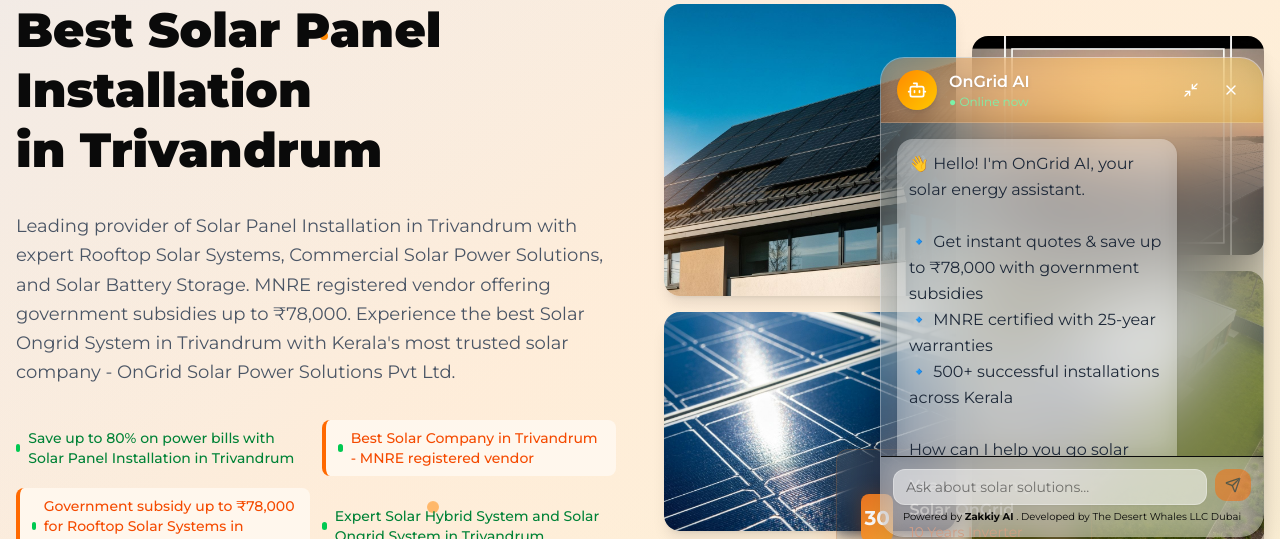
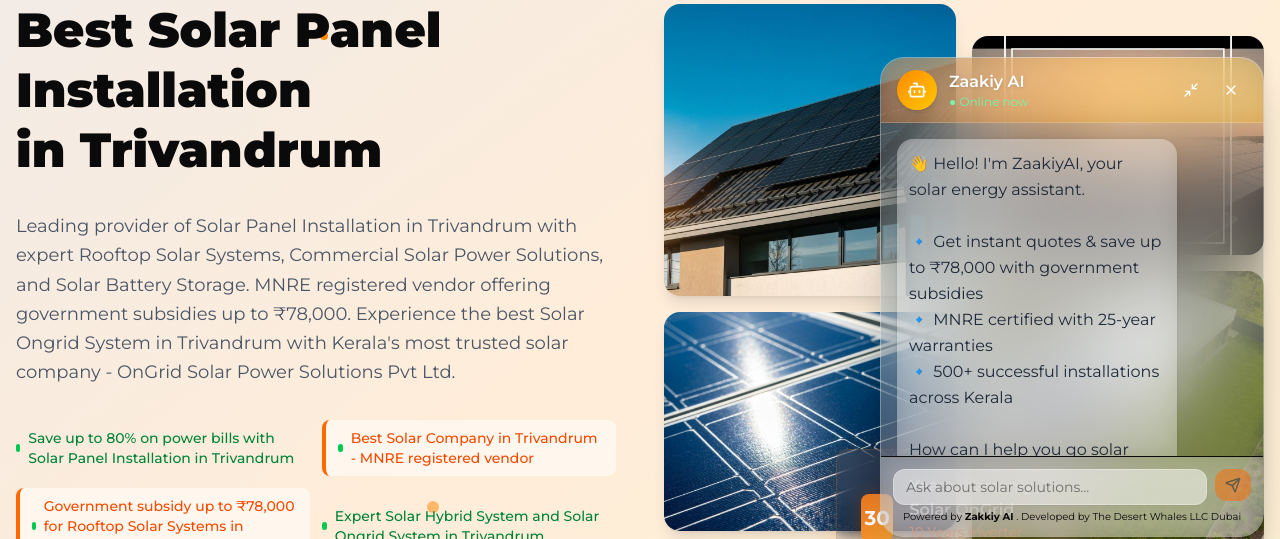
Before and after one commit to sanukhandev/ongrid-solar-new-site, a Next.js app: page / in a window 1280 px wide. Both pictures are taken after a click on the button 1232 px from the left and 752 px from the top of the page. Shown: the part 247-786 px from the top of the page. Built offline with nearby package versions, Linux system fonts and the light colour scheme; a web font is replaced by a local one.

Commit message:
fix: update AI assistant name from OnGrid AI to ZaakiyAI in chat responses
Co-authored-by: Copilot <copilot@github.com>

```diff
--- a/app/api/chat/route.ts
+++ b/app/api/chat/route.ts
@@ -316,7 +316,7 @@ class SolarContextManager {
       ? "IMPORTANT: You MUST respond entirely in Malayalam (മലയാളം) script. Do not use English except for technical terms, numbers, and company name."
       : "Respond in English.";
 
-    return `You are OnGrid AI, the official sales assistant for ${
+    return `You are ZaakiyAI, the official sales assistant for ${
       this.contextData.site?.name || "our solar company"
     } in Trivandrum, Kerala.
 
--- a/components/chat-widget.tsx
+++ b/components/chat-widget.tsx
@@ -19,8 +19,8 @@ interface ChatWidgetProps {
 }
 
 const WELCOME_MESSAGE = {
-  en: "👋 Hello! I'm OnGrid AI, your solar energy assistant.\n\n🔹 Get instant quotes & save up to ₹78,000 with government subsidies\n🔹 MNRE certified with 25-year warranties\n🔹 500+ successful installations across Kerala\n\nHow can I help you go solar today? ⚡",
-  ml: "👋 നമസ്കാരം! ഞാൻ OnGrid AI ആണ്, നിങ്ങളുടെ സോളാർ ഊർജ്ജ സഹായി.\n\n🔹 ₹78,000 വരെ സർക്കാർ സബ്‌സിഡി നേടൂ\n🔹 MNRE സർട്ടിഫൈഡ്, 25 വർഷം വാറന്റി\n🔹 കേരളത്തിൽ 500-ലധികം ഇൻസ്റ്റലേഷനുകൾ\n\nസോളാർ ഊർജ്ജത്തിലേക്ക് മാറാൻ ഞാൻ എങ്ങനെ സഹായിക്കണം? ⚡",
+  en: "👋 Hello! I'm ZaakiyAI, your solar energy assistant.\n\n🔹 Get instant quotes & save up to ₹78,000 with government subsidies\n🔹 MNRE certified with 25-year warranties\n🔹 500+ successful installations across Kerala\n\nHow can I help you go solar today? ⚡",
+  ml: "👋 നമസ്കാരം! ഞാൻ ZaakiyAI ആണ്, നിങ്ങളുടെ സോളാർ ഊർജ്ജ സഹായി.\n\n🔹 ₹78,000 വരെ സർക്കാർ സബ്‌സിഡി നേടൂ\n🔹 MNRE സർട്ടിഫൈഡ്, 25 വർഷം വാറന്റി\n🔹 കേരളത്തിൽ 500-ലധികം ഇൻസ്റ്റലേഷനുകൾ\n\nസോളാർ ഊർജ്ജത്തിലേക്ക് മാറാൻ ഞാൻ എങ്ങനെ സഹായിക്കണം? ⚡",
 };
 
 export default function ChatWidget({ className }: ChatWidgetProps) {
@@ -190,7 +190,7 @@ export default function ChatWidget({ className }: ChatWidgetProps) {
                 </div>
                 <div>
                   <h3 className="font-semibold text-white drop-shadow text-sm sm:text-base">
-                    OnGrid AI
+                    Zaakiy AI
                   </h3>
                   <p className="text-xs text-green-300 flex items-center">
                     ● Online now
@@ -266,7 +266,7 @@ export default function ChatWidget({ className }: ChatWidgetProps) {
                         <span className="w-1.5 h-1.5 sm:w-2 sm:h-2 bg-amber-400 rounded-full animate-bounce delay-150"></span>
                         <span className="w-1.5 h-1.5 sm:w-2 sm:h-2 bg-yellow-400 rounded-full animate-bounce delay-300"></span>
                         <span className="text-xs text-gray-500">
-                          OnGrid AI is typing...
+                          ZaakiyAI is typing...
                         </span>
                       </div>
                     )}
```
